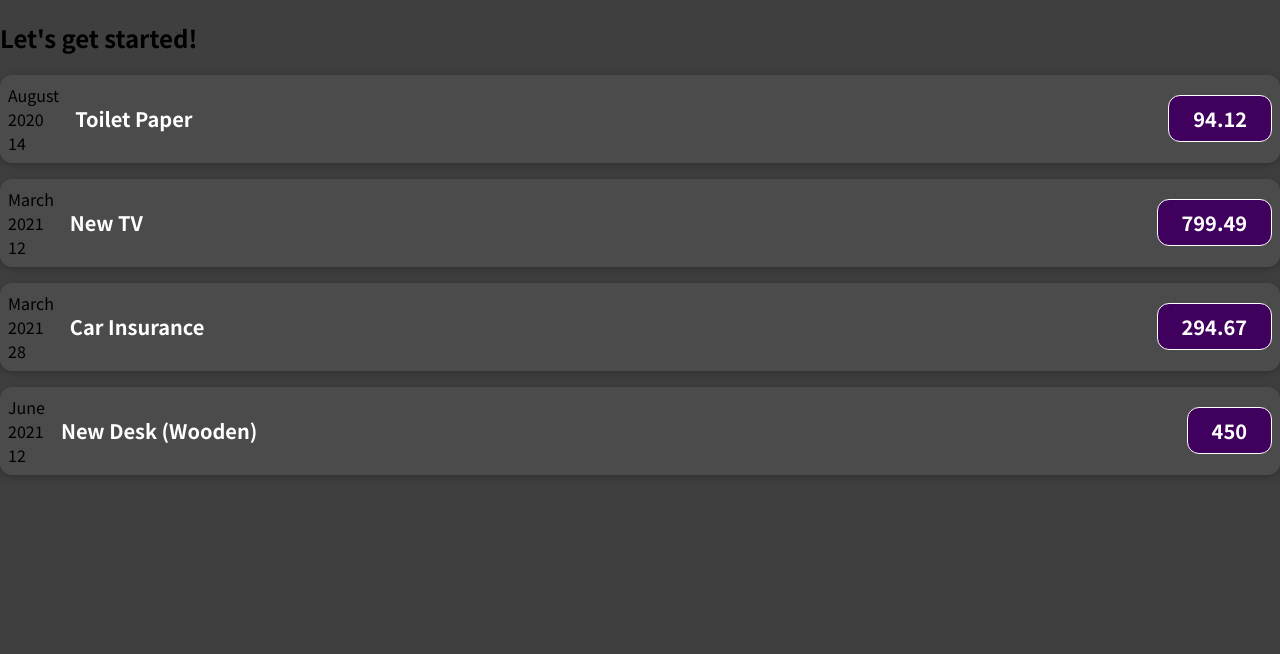
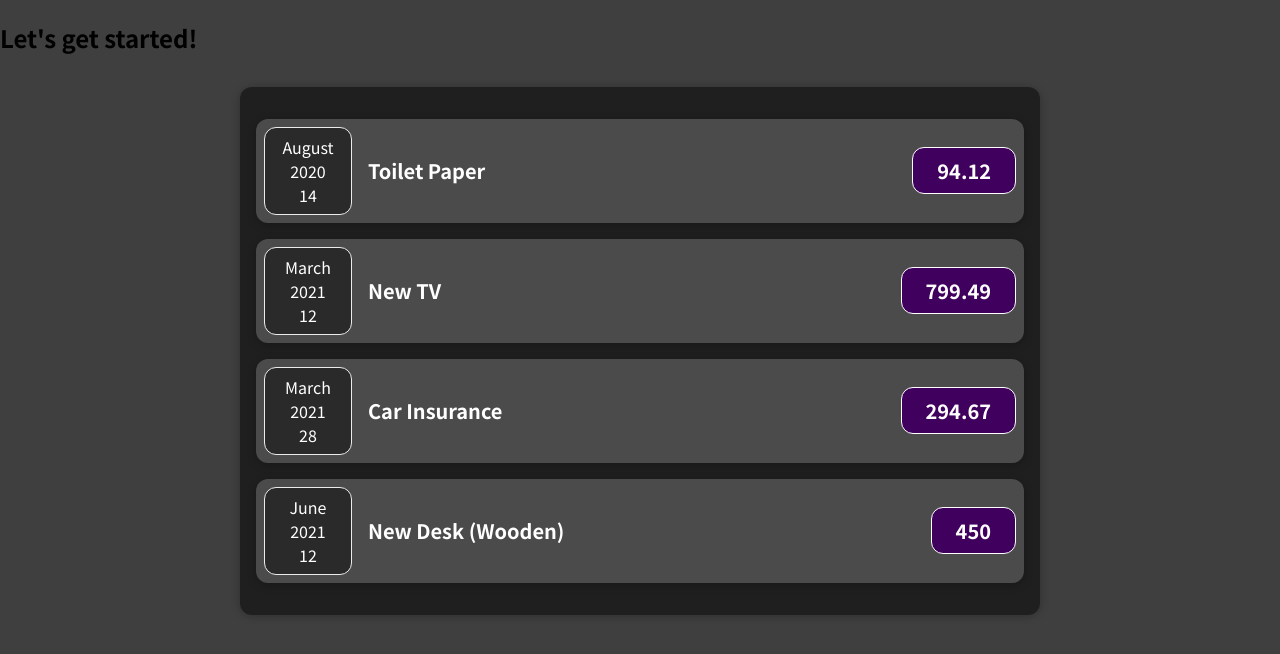
Before and after one commit to felixc0115/expense-tracker, a JavaScript app: page / in a window 1280 px wide. Shown: the top 654 px of the page. Built offline with nearby package versions, Linux system fonts and the light colour scheme.

Commit message:
create AllExpenses component

```diff
--- a/src/App.js
+++ b/src/App.js
@@ -1,4 +1,4 @@
-import ExpenseItem from "./components/ExpenseItem";
+import AllExpenses from "./components/AllExpenses";
 
 function App() {
   const expenses = [
@@ -25,14 +25,7 @@
   return (
     <div>
       <h2>Let's get started!</h2>
-      {expenses.map((expense) => (
-        <ExpenseItem
-          key={expense.id}
-          date={expense.date}
-          title={expense.title}
-          amount={expense.amount}
-        />
-      ))}
+      <AllExpenses expenses={expenses} />
     </div>
   );
 }
--- /dev/null
+++ b/src/components/AllExpenses.css
@@ -0,0 +1,9 @@
+.expenses {
+    padding: 1rem;
+    background-color: rgb(31, 31, 31);
+    margin: 2rem auto;
+    width: 50rem;
+    max-width: 95%;
+    border-radius: 12px;
+    box-shadow: 0 1px 8px rgba(0, 0, 0, 0.25);
+}
--- /dev/null
+++ b/src/components/AllExpenses.js
@@ -0,0 +1,19 @@
+import ExpenseItem from "./ExpenseItem";
+import "./AllExpenses.css";
+
+const AllExpenses = ({ expenses }) => {
+  return (
+    <div className="expenses">
+      {expenses.map((expense) => (
+        <ExpenseItem
+          key={expense.id}
+          date={expense.date}
+          title={expense.title}
+          amount={expense.amount}
+        />
+      ))}
+    </div>
+  );
+};
+
+export default AllExpenses;
--- /dev/null
+++ b/src/components/ExpenseDate.css
@@ -0,0 +1,26 @@
+.expense-date {
+    display: flex;
+    flex-direction: column;
+    width: 5.5rem;
+    height: 5.5rem;
+    border: 1px solid #ececec;
+    background-color: #2a2a2a;
+    color: white;
+    border-radius: 12px;
+    align-items: center;
+    justify-content: center;
+}
+
+.expense-date__month {
+    font-size: 0.75rem;
+    font-weight: bold;
+}
+
+.expense-date__year {
+    font-size: 0.75rem;
+}
+
+.expense-date__day {
+    font-size: 1.5rem;
+    font-weight: bold;
+}
--- a/src/components/ExpenseDate.js
+++ b/src/components/ExpenseDate.js
@@ -1,13 +1,15 @@
+import "./ExpenseDate.css";
+
 const ExpenseDate = ({ date }) => {
   const month = date.toLocaleString("en-US", { month: "long" });
   const day = date.toLocaleString("en-US", { day: "2-digit" });
   const year = date.getFullYear();
 
   return (
-    <div>
-      <div>{month}</div>
-      <div>{year}</div>
-      <div>{day}</div>
+    <div className="expense-date">
+      <div className="expense=date__month">{month}</div>
+      <div className="expense=date__year">{year}</div>
+      <div className="expense=date__day">{day}</div>
     </div>
   );
 };
```
